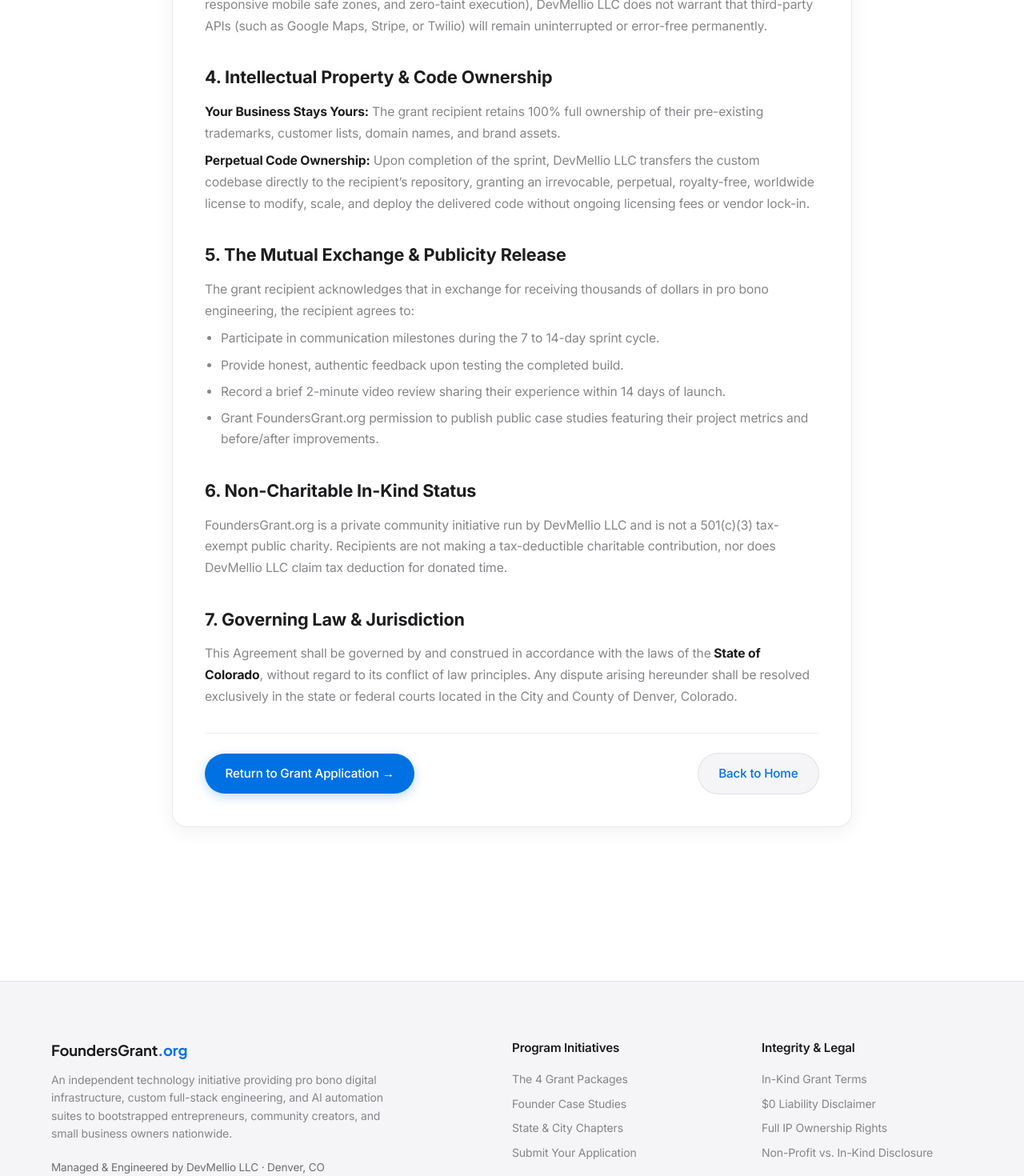
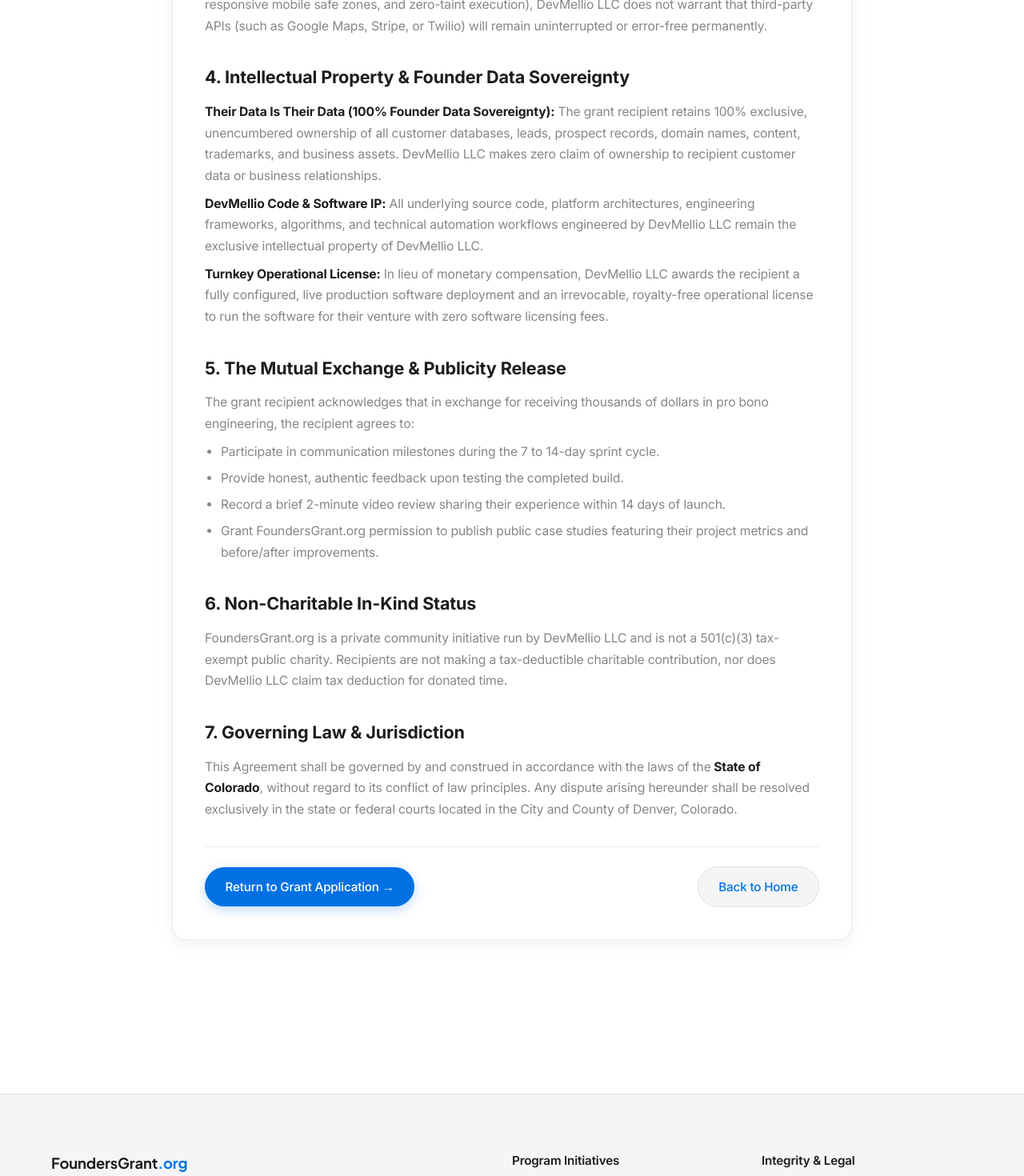
Before and after one commit to melliottgithub/foundersgrant, a Next.js app: page /legal/terms in a window 1280 px wide. Shown: the part 1220-2690 px from the top of the page at 80% size. Built offline with nearby package versions, Linux system fonts and the light colour scheme.

Commit message:
fix(terms): enforce DevMellio IP & code ownership with 100% founder data sovereignty

```diff
--- a/src/app/apply/page.tsx
+++ b/src/app/apply/page.tsx
@@ -265,7 +265,7 @@ function ApplicationFormContent() {
                 onChange={(e) => setFormData({ ...formData, termsAgreement: e.target.checked })}
               />
               <span>
-                I agree to the <Link href="/legal/terms" target="_blank" style={{ color: 'var(--accent-primary)', textDecoration: 'underline' }}>In-Kind Grant Terms & Limitation of Liability</Link> ($0 liability cap, provided AS-IS with 100% full IP code ownership granted to me).
+                I agree to the <Link href="/legal/terms" target="_blank" style={{ color: 'var(--apple-blue)', textDecoration: 'underline' }}>In-Kind Grant Terms &amp; Limitation of Liability</Link> ($0 liability cap, provided AS-IS with 100% founder data sovereignty and DevMellio IP protections).
               </span>
             </label>
           </div>
--- a/src/app/grants/[state]/[city]/page.tsx
+++ b/src/app/grants/[state]/[city]/page.tsx
@@ -227,7 +227,7 @@ export default async function CityGrantPage({ params }: Props) {
             <span className="section-eyebrow">In-Kind Allocations</span>
             <h2 className="section-title">Select Your Desired Grant Package</h2>
             <p className="section-desc">
-              All packages are 100% pro bono with complete IP and code ownership assigned to you.
+              All packages are 100% pro bono with complete founder data sovereignty and zero software licensing fees.
             </p>
           </div>
 
--- a/src/app/grants/[state]/page.tsx
+++ b/src/app/grants/[state]/page.tsx
@@ -202,7 +202,7 @@ export default async function StateGrantPage({ params }: Props) {
             <span className="section-eyebrow">Available Across {state.name}</span>
             <h2 className="section-title">In-Kind Grant Packages Awarded</h2>
             <p className="section-desc">
-              Every package is delivered as a turnkey 7–14 day engineering sprint. 100% intellectual property transfer on day one.
+              Every package is delivered as a turnkey 7–14 day engineering sprint with 100% founder data sovereignty and zero platform fees.
             </p>
           </div>
 
--- a/src/app/impact/page.tsx
+++ b/src/app/impact/page.tsx
@@ -73,7 +73,7 @@ export default function ImpactPage() {
             </div>
             <div className="stat-item">
               <span className="stat-value">100%</span>
-              <span className="stat-label">Full Code Ownership Handed Over</span>
+              <span className="stat-label">Founder Data Sovereignty &amp; Privacy</span>
             </div>
           </div>
         </div>
--- a/src/app/layout.tsx
+++ b/src/app/layout.tsx
@@ -183,7 +183,7 @@ export default function RootLayout({
                 <ul className="footer-links-list">
                   <li><Link href="/legal/terms" className="footer-link">In-Kind Grant Terms</Link></li>
                   <li><Link href="/legal/terms#liability" className="footer-link">$0 Liability Disclaimer</Link></li>
-                  <li><Link href="/legal/terms#ip" className="footer-link">Full IP Ownership Rights</Link></li>
+                  <li><Link href="/legal/terms#ip" className="footer-link">IP &amp; Founder Data Sovereignty</Link></li>
                   <li><Link href="/legal/terms#disclosure" className="footer-link">Non-Profit vs. In-Kind Disclosure</Link></li>
                 </ul>
               </div>
--- a/src/app/legal/terms/page.tsx
+++ b/src/app/legal/terms/page.tsx
@@ -111,16 +111,16 @@ export default function TermsPage() {
 
           <section id="ip">
             <h2 style={{ color: 'var(--apple-text-primary)', fontSize: '1.35rem', marginBottom: '0.75rem', fontWeight: '700' }}>
-              4. Intellectual Property &amp; Code Ownership
+              4. Intellectual Property &amp; Founder Data Sovereignty
             </h2>
             <p>
-              <strong style={{ color: 'var(--apple-text-primary)' }}>Your Business Stays Yours:</strong> The grant recipient retains 100% full ownership of their pre-existing trademarks,
-              customer lists, domain names, and brand assets.
+              <strong style={{ color: 'var(--apple-text-primary)' }}>Their Data Is Their Data (100% Founder Data Sovereignty):</strong> The grant recipient retains 100% exclusive, unencumbered ownership of all customer databases, leads, prospect records, domain names, content, trademarks, and business assets. DevMellio LLC makes zero claim of ownership to recipient customer data or business relationships.
             </p>
             <p style={{ marginTop: '0.5rem' }}>
-              <strong style={{ color: 'var(--apple-text-primary)' }}>Perpetual Code Ownership:</strong> Upon completion of the sprint, DevMellio LLC transfers the custom codebase
-              directly to the recipient’s repository, granting an irrevocable, perpetual, royalty-free, worldwide license to modify,
-              scale, and deploy the delivered code without ongoing licensing fees or vendor lock-in.
+              <strong style={{ color: 'var(--apple-text-primary)' }}>DevMellio Code &amp; Software IP:</strong> All underlying source code, platform architectures, engineering frameworks, algorithms, and technical automation workflows engineered by DevMellio LLC remain the exclusive intellectual property of DevMellio LLC.
+            </p>
+            <p style={{ marginTop: '0.5rem' }}>
+              <strong style={{ color: 'var(--apple-text-primary)' }}>Turnkey Operational License:</strong> In lieu of monetary compensation, DevMellio LLC awards the recipient a fully configured, live production software deployment and an irrevocable, royalty-free operational license to run the software for their venture with zero software licensing fees.
             </p>
           </section>
 
--- a/src/app/page.tsx
+++ b/src/app/page.tsx
@@ -85,7 +85,7 @@ export default function HomePage() {
               <div style={{ fontSize: '2rem', marginBottom: '0.75rem' }}>🚫</div>
               <h3 style={{ fontSize: '1.25rem', color: 'var(--apple-text-primary)', marginBottom: '0.5rem', fontWeight: '700' }}>2. Zero Hidden Upsells</h3>
               <p style={{ color: 'var(--apple-text-secondary)', fontSize: '0.95rem' }}>
-                We never hold your domain hostage, lock you into recurring hosting markups, or bill sneaky maintenance fees. You get 100% ownership of your code, repository, and assets from day one.
+                We never hold your domain hostage, lock you into recurring hosting markups, or bill sneaky maintenance fees. Your customer data, leads, domain, and brand assets are 100% yours forever, powered by our enterprise software stack at $0.
               </p>
             </div>
 
--- a/src/components/FaqSection.tsx
+++ b/src/components/FaqSection.tsx
@@ -17,10 +17,10 @@ const FAQS: FaqItem[] = [
     highlight: '$0 Cash Cost · No Invoicing · No Retainers',
   },
   {
-    question: 'Who owns the intellectual property, code, and accounts?',
+    question: 'Who owns the intellectual property, code, and customer data?',
     answer:
-      'You own 100% of all code, repositories, custom UI components, domain configurations, and assets from day one. Unlike predatory agencies that hold client assets hostage, we transfer the GitHub repository and production deployment directly to your accounts upon completion.',
-    highlight: '100% Full IP Transfer · Zero Lock-In',
+      'Your data is 100% your data. All customer records, inbound leads, domain registrations, content, and brand assets belong exclusively to you forever. DevMellio LLC retains the underlying software code, proprietary architecture, and engineering frameworks, awarding you a fully deployed, turnkey production platform to operate your business at $0 without ongoing software licensing fees or lock-in.',
+    highlight: '100% Founder Data Sovereignty · DevMellio Software IP',
   },
   {
     question: 'What types of founders and businesses qualify?',
--- a/src/data/geo.ts
+++ b/src/data/geo.ts
@@ -354,7 +354,7 @@ export const CITIES_MATRIX: CityData[] = [
     metroPopulation: '4.6 Million',
     focusTitle: 'Bay Area Non-Profits, Civic Innovators & Micro-Founders',
     description: 'Providing non-profit founders and grassroots Bay Area community leaders with enterprise-level open source web architecture.',
-    priorityNeeds: ['Open Source Code Handover', 'Sub-Second Lighthouse Scores', 'Volunteer Intake Portals'],
+    priorityNeeds: ['Founder Data Sovereignty', 'Sub-Second Lighthouse Scores', 'Volunteer Intake Portals'],
     keyIndustries: ['Civic Technology', 'Community Non-Profits', 'Artisan Coffee & Food'],
     awardedGrantsCount: 2,
     activeCycle: 'Q4 2026 / Q1 2027 Cycle',
--- a/src/data/packages.ts
+++ b/src/data/packages.ts
@@ -22,7 +22,7 @@ export const GRANT_PACKAGES: GrantPackage[] = [
       'Sub-second page load times (100/100 Google Lighthouse score)',
       'Fully responsive mobile safe-zone design (1080p and touch optimized)',
       'Built-in lead capture & instant email/SMS dispatch',
-      'Full source code ownership & lifetime GitHub repository deployment'
+      '100% founder data sovereignty & production deployment on Cloudflare Edge'
     ],
     idealFor: 'New business owners without a website or trapped with a broken, slow legacy template.'
   },
```
Also changed, not shown: src/components/InteractiveBento.tsx (+5 -5 lines).
